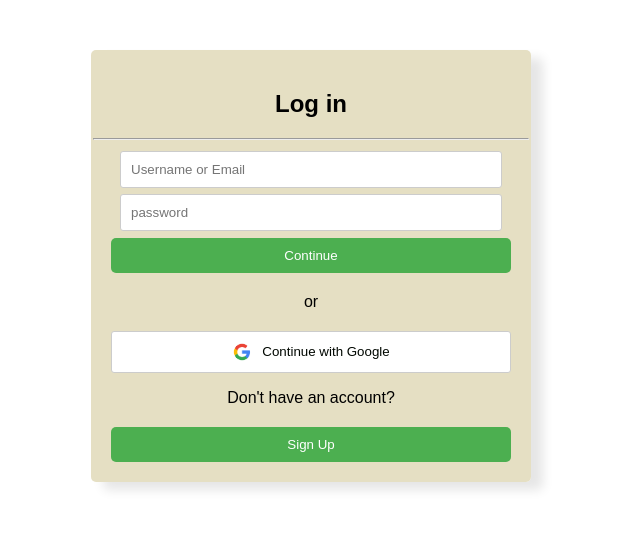
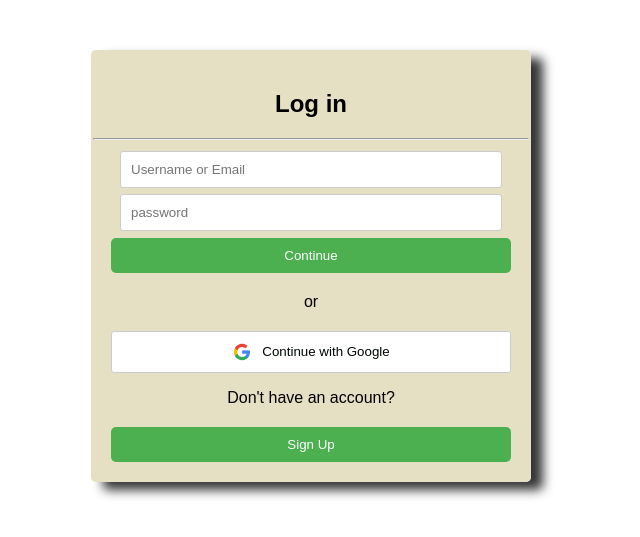
Before and after one commit to RoknuzzamanRokon/portfolio_short_project_for_AsthaIT, a Flask app: page /login in a window 1280 px wide. Shown: the top 537 px of the page, without its empty margins (329-969 px from the left). Run offline with Flask 3, Linux system fonts and the light colour scheme.

Commit message:
Add some shadow in login page and animated button.

```diff
--- a/signUp_project_with_flask/static/login_page_styles.css
+++ b/signUp_project_with_flask/static/login_page_styles.css
@@ -16,7 +16,7 @@ form {
     background-color: #e3ddbfed;
     padding: 20px;
     border-radius: 5px;
-    box-shadow: 12px 8px 11px rgba(0, 0, 0, 0.1);
+    box-shadow: 12px 8px 11px rgba(0, 0, 0, 0.8);
 }
 
 
```
